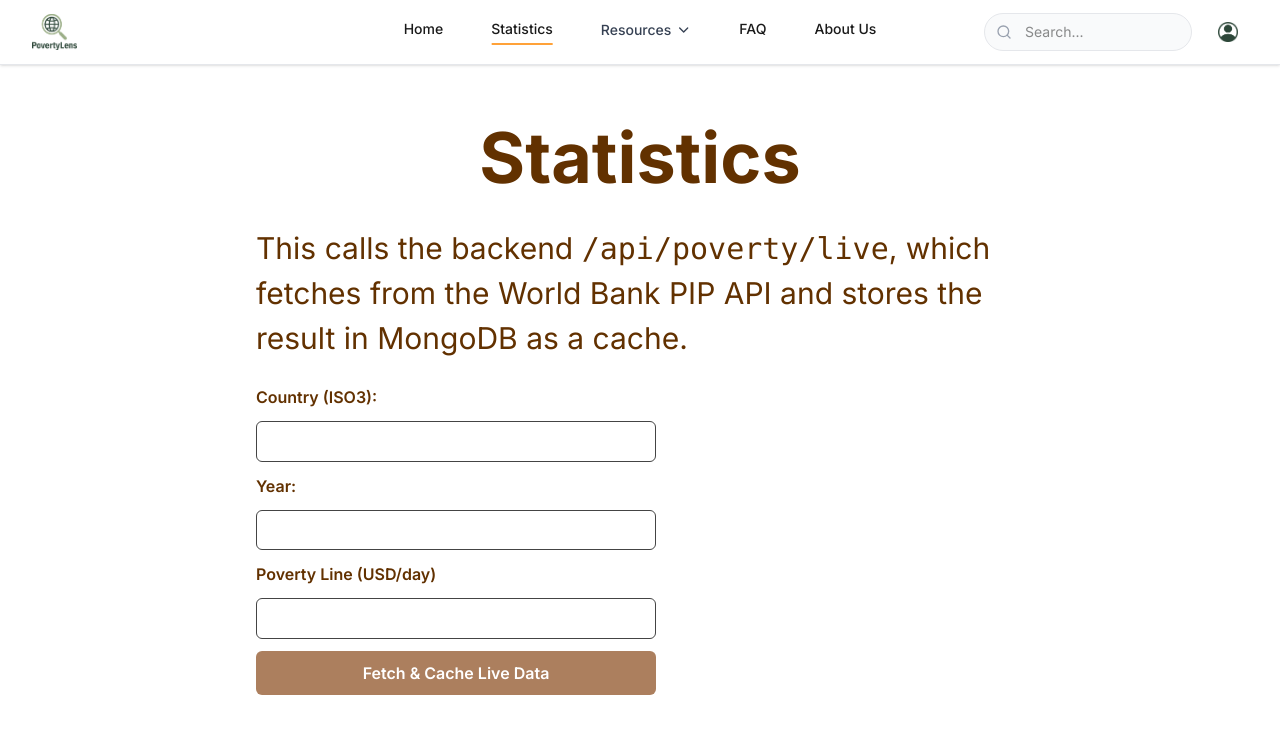
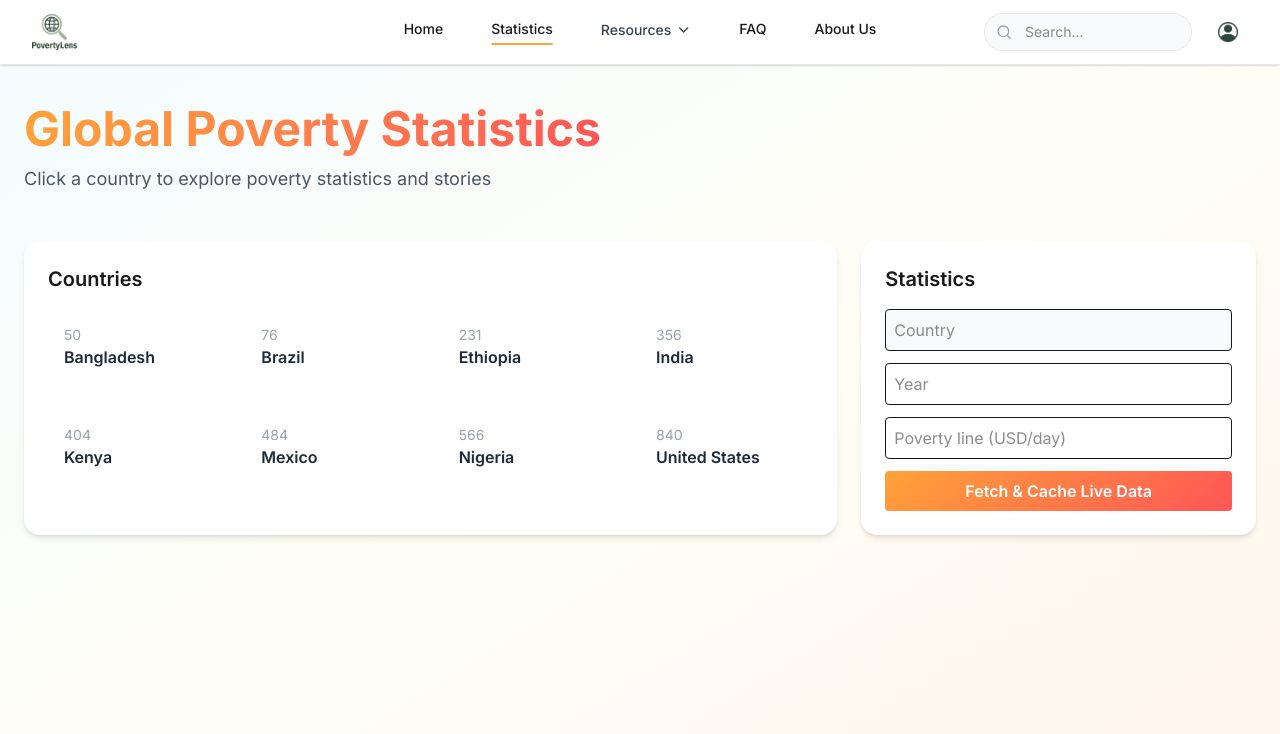
Before and after one commit to Revolution5/PovertyLens, a Next.js app in the folder frontend/: page /statistics in a window 1280 px wide. Shown: the top 734 px of the page. Built offline with nearby package versions, Linux system fonts and the light colour scheme; no server answers.

Commit message:
Updated UI for statistics

```diff
--- a/frontend/app/statistics/page.tsx
+++ b/frontend/app/statistics/page.tsx
@@ -1,162 +1,218 @@
-'use client';
+"use client";
 
-import { useState } from 'react';
+import { useMemo, useState } from "react";
+
+/* ================= TYPES ================= */
 
 type LiveResponse = {
   success: boolean;
   source?: string;
   country?: string;
-    year?: number;
+  year?: number | null;
   povline?: number;
   fetchedAt?: string;
+  metric?: {
+    headcount?: number | null;
+    poverty_gap?: number | null;
+    poverty_severity?: number | null;
+  } | null;
   data?: any;
   message?: string;
 };
 
-const BACKEND_URL = 'http://localhost:4000';
+/* ================= CONSTANTS ================= */
 
-export default function PovertyLivePage(){
-    const [country, setCountry] = useState('');
-    const [year, setYear] = useState('');
-    const [line, setLine] = useState('');
-    const [result, setResult] = useState<LiveResponse | null>(null);
+const BACKEND_URL =
+  process.env.NEXT_PUBLIC_BACKEND_URL || "http://localhost:4000";
+
+const geoIdToCountryCode: Record<string, string> = {
+  "50": "BGD",
+  "76": "BRA",
+  "231": "ETH",
+  "356": "IND",
+  "404": "KEN",
+  "484": "MEX",
+  "566": "NGA",
+  "840": "USA",
+};
+
+const countryNames: Record<string, string> = {
+  BGD: "Bangladesh",
+  BRA: "Brazil",
+  ETH: "Ethiopia",
+  IND: "India",
+  KEN: "Kenya",
+  MEX: "Mexico",
+  NGA: "Nigeria",
+  USA: "United States",
+};
+
+/* ================= PAGE ================= */
+
+export default function StatisticsPage() {
+  const [selectedCountry, setSelectedCountry] = useState<string | null>(null);
+  const [year, setYear] = useState("");
+  const [line, setLine] = useState("");
+
+  const [liveResult, setLiveResult] = useState<LiveResponse | null>(null);
   const [loading, setLoading] = useState(false);
-    const [error, setError] = useState('');
+  const [error, setError] = useState("");
 
-    const darkerText = { color: "#623100", fontSize: "16px", fontWeight: 600, textAlign: "left" as const};
+  const selectedGeoId = useMemo(() => {
+    if (!selectedCountry) return null;
+    return (
+      Object.entries(geoIdToCountryCode).find(
+        ([_, code]) => code === selectedCountry
+      )?.[0] || null
+    );
+  }, [selectedCountry]);
 
-    const inputStyle = {
-        width: "100%",
-        padding: "10px",
-        fontSize: "15px",
-        border: "1px solid #333",
-        borderRadius: 6,
-        color: "#000",
-        backgroundColor: "#fff",
+  const handleCountryClick = (geoId: string) => {
+    const iso3 = geoIdToCountryCode[geoId];
+    if (!iso3) return;
+    setSelectedCountry(iso3);
+    setLiveResult(null);
+    setError("");
   };
 
   const handleFetch = async () => {
+    if (!selectedCountry || !year || !line) {
+      setError("Select a country, year, and poverty line.");
+      return;
+    }
+
     setLoading(true);
-        setError('');
-        setResult(null);
+    setError("");
+    setLiveResult(null);
 
     try {
-            const url = `${BACKEND_URL}/api/poverty/live?country=${country}&year=${year}&line=${line}`;
+      const url = `${BACKEND_URL}/api/poverty/live?country=${selectedCountry}&year=${year}&line=${line}`;
       const res = await fetch(url);
       const data = await res.json();
 
-            if (!res.ok || !data.success){
-                throw new Error(data.message || 'Error fetching live poverty data');
+      if (!res.ok || !data.success) {
+        throw new Error(data.message || "Failed to fetch data");
       }
 
-            setResult(data);
-        } catch (e: any){
-            console.error(e);
-            setError(e.message || 'Failed to fetch data');
+      setLiveResult(data);
+    } catch (err: any) {
+      setError(err.message || "Server error");
     } finally {
       setLoading(false);
     }
   };
+
   return (
-        <div style={{ maxWidth: 800, margin: '40px auto', padding: '0 16px'}}>
-            <h1 style={{ marginBottom: 16, color:"#623100", fontSize:"70px",fontWeight:"bolder", textAlign:"center"}}>
-                Statistics
+    <div className="min-h-screen bg-gradient-to-br from-[#8CE4FF]/10 via-[#FEEE91]/10 to-[#FFA239]/10">
+      <main className="max-w-[1600px] mx-auto px-6 py-10">
+
+        {/* ===== HEADER (VISIBLE) ===== */}
+        <div className="mb-12">
+          <h1 className="text-4xl sm:text-5xl font-bold mb-3">
+            <span className="bg-gradient-to-r from-[#FFA239] to-[#FF5656] bg-clip-text text-transparent">
+              Global Poverty Statistics
+            </span>
           </h1>
-            <p style={{ marginBottom: 24, color: '#623100', fontSize: "30px", textAlign:"-webkit-left"}}>
-                This calls the backend <code>/api/poverty/live</code>, which fetches from the World Bank PIP API and stores the result in MongoDB as a cache.
+          <p className="text-gray-600 text-lg">
+            Click a country to explore poverty statistics and stories
           </p>
+        </div>
 
-            <div
-                style={{ display: 'flex', flexDirection: 'column', gap: '12px', marginBottom: '24px', maxWidth: '400px'}}>
-                <label style={darkerText}>Country (ISO3):</label>
+        {/* ===== CONTENT GRID ===== */}
+        <div className="grid grid-cols-1 lg:grid-cols-3 gap-6 mb-10">
+
+          {/* Countries panel */}
+          <div className="lg:col-span-2 bg-white rounded-lg shadow-md p-6">
+            <h2 className="text-xl font-semibold mb-4">Countries</h2>
+
+            <div className="grid grid-cols-2 md:grid-cols-4 gap-6">
+              {Object.entries(geoIdToCountryCode).map(([geoId, iso3]) => (
+                <button
+                  key={geoId}
+                  onClick={() => handleCountryClick(geoId)}
+                  className={`p-4 rounded-lg border text-left transition ${
+                    selectedCountry === iso3
+                      ? "border-[#FFA239] bg-[#FFA239]/10"
+                      : "border-gray-200 hover:border-gray-300"
+                  }`}
+                >
+                  <div className="text-sm text-gray-400">{geoId}</div>
+                  <div className="font-semibold text-gray-800">
+                    {countryNames[iso3]}
+                  </div>
+                </button>
+              ))}
+            </div>
+          </div>
+
+          {/* Statistics panel */}
+          <div className="bg-white rounded-lg shadow-md p-6">
+            <h2 className="text-xl font-semibold mb-4">Statistics</h2>
+
+            <div className="space-y-3">
               <input
-                        value={country}
-                        onChange={(e) => setCountry(e.target.value.toUpperCase())}
-                        style={{ width: '100%', padding: '8px', fontSize: "15px", border: "1px solid #444", borderRadius: 6, color: "#623100",}}
-                        placeholder=""
+                disabled
+                value={selectedCountry ?? ""}
+                placeholder="Country"
+                className="w-full border rounded p-2 bg-gray-50"
               />
-                <label style={darkerText}>Year:</label>
+
               <input
                 value={year}
                 onChange={(e) => setYear(e.target.value)}
-                        style={{ width: '100%', padding: '8px', fontSize: "15px", border: "1px solid #444", borderRadius: 6, color: "#000",}}
-                        placeholder=""
+                placeholder="Year"
+                className="w-full border rounded p-2"
               />
-                <label style={darkerText}>Poverty Line (USD/day)</label>
+
               <input
                 value={line}
                 onChange={(e) => setLine(e.target.value)}
-                        style={{ width: '100%', padding: '8px', fontSize: "15px", border: "1px solid #444", borderRadius: 6, color: "#000",}}
-                        placeholder=""
+                placeholder="Poverty line (USD/day)"
+                className="w-full border rounded p-2"
               />
 
               <button
                 onClick={handleFetch}
                 disabled={loading}
+                className="w-full py-2 rounded text-white font-semibold"
                 style={{
-                        padding: '10px 16px',
-                        backgroundColor: "#AC7F5E",
-                        color: '#fff',
-                        border: 'none',
-                        borderRadius: 6,
-                        cursor: loading ? 'not-allowed' : 'pointer',
-                        fontWeight: 600,
+                  background:
+                    "linear-gradient(135deg, #FFA239 0%, #FF5656 100%)",
                 }}
               >
-                    {loading ? 'Loading...' : 'Fetch & Cache Live Data'}
+                {loading ? "Loading..." : "Fetch & Cache Live Data"}
               </button>
-            </div>
+
               {error && (
-                <div style={{ marginBottom: 16, color: 'red', fontWeight: 600}}>
-                    {error}
-                </div>
+                <div className="text-red-600 text-sm">{error}</div>
               )}
 
-            {result && (
-                <div
-                    style={{
-                        marginTop: 16,
-                        padding: 16,
-                        borderRadius: 8,
-                        border: '1px solid #333',
-                        background: '#f2f2f2',
-                        color: "#111",
-                        fontSize: "16px"
-                    }}
-                >
-                    <h2 style={{ marginTop: 0, marginBottom: 8}}>Result</h2>
-                    <p style={{ margin: '4px 0'}}>
-                        <strong>Source:</strong> {result.source}
-                    </p>
-                    <p style={{ margin: '4px 0'}}>
-                       <strong>Country:</strong>  {result.country} | <strong>Year:</strong> {result.year} |{' '}
-                       <strong>Poverty line:</strong> ${result.povline}/day
-                    </p>
-                    {result.fetchedAt && (
-                        <p style={{ margin: '4x 0'}}>
-                            <strong>Fetched at:</strong> {new Date(result.fetchedAt).toLocaleString()}
-                        </p>
-                    )}
-
-                    <details style={{ marginTop: 12}}>
-                        <summary style={{ cursor: 'pointer' }}>Raw JSON data</summary>
-                        <pre
-                            style={{
-                                background: "#f5f5f5",
-                                padding: '12px',
-                                borderRadius: 6,
-                                border: "1px solid #ccc",
-                                overflowX: 'auto',
-                                fontSize: '12px',
-                                marginTop: 8,
-                                color: "#000",
-                            }}
-                        >
-                            {JSON.stringify(result.data, null, 2)}
-                        </pre>
-                    </details>
+              {liveResult?.metric && (
+                <div className="grid grid-cols-3 gap-3 pt-4">
+                  <div className="p-3 bg-gray-50 rounded">
+                    <div className="text-xs text-gray-500">Headcount</div>
+                    <div className="font-semibold">
+                      {liveResult.metric.headcount}
+                    </div>
+                  </div>
+                  <div className="p-3 bg-gray-50 rounded">
+                    <div className="text-xs text-gray-500">Gap</div>
+                    <div className="font-semibold">
+                      {liveResult.metric.poverty_gap}
+                    </div>
+                  </div>
+                  <div className="p-3 bg-gray-50 rounded">
+                    <div className="text-xs text-gray-500">Severity</div>
+                    <div className="font-semibold">
+                      {liveResult.metric.poverty_severity}
+                    </div>
+                  </div>
                 </div>
               )}
             </div>
+          </div>
+        </div>
+      </main>
+    </div>
   );
 }
```
Also changed, not shown: 1 other file (tests, documents, lock files or other folders). Lines whose indentation alone changed are shown as unchanged.
